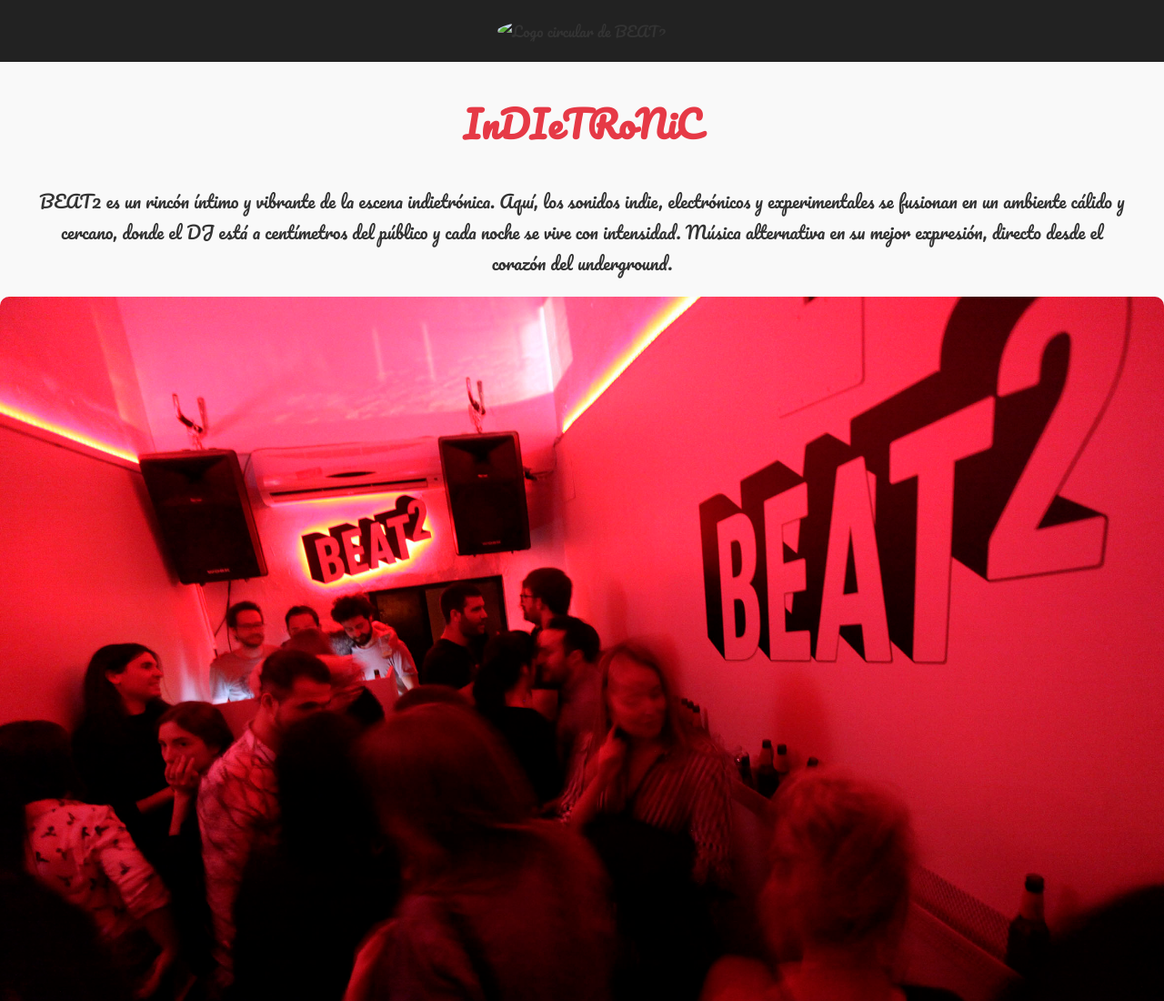
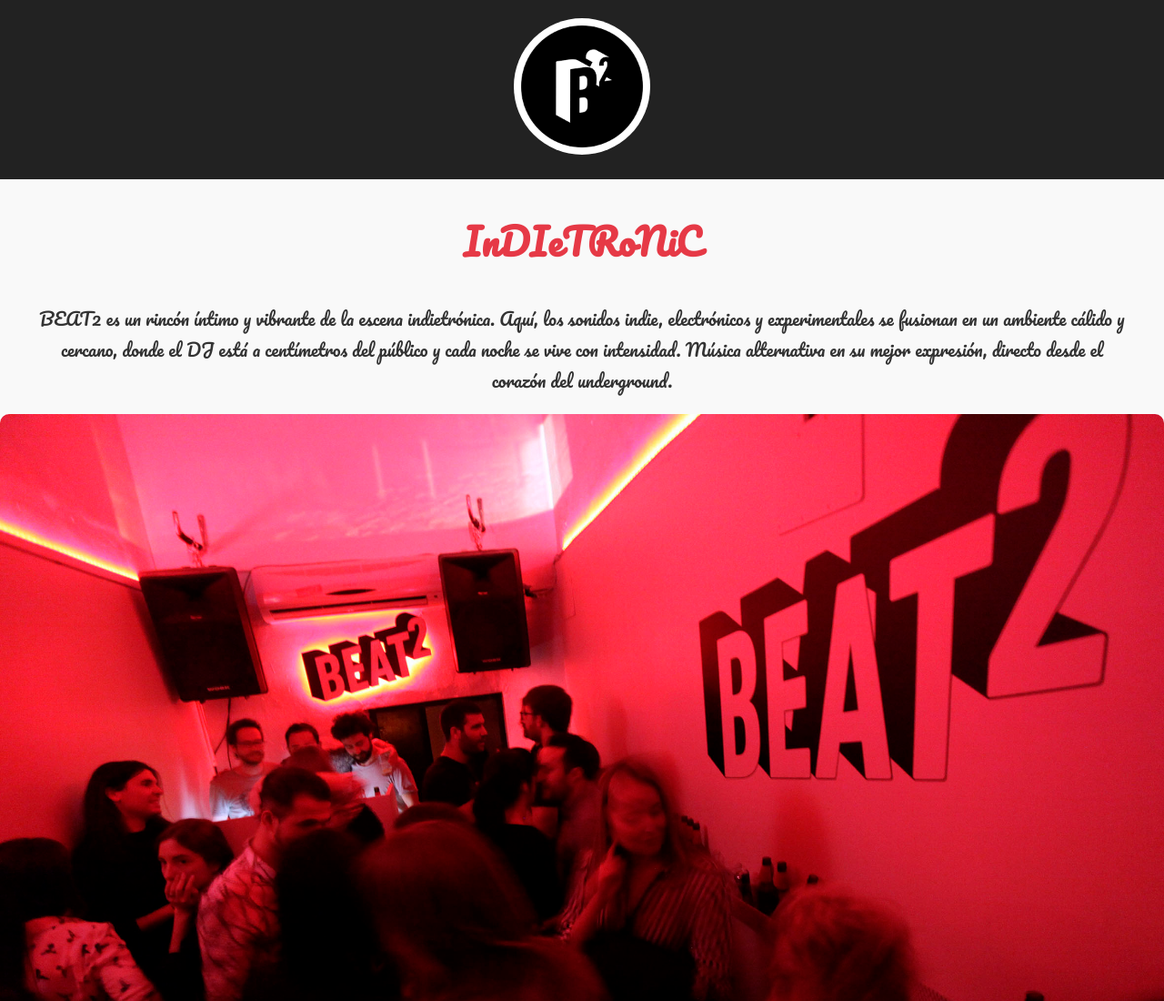
Before and after one commit to abachmon7/beat2club-website, a plain HTML site: page index.html in a window 1280 px wide. Shown: the top 1100 px of the page at 91% size. Drawn offline with Linux system fonts and the light colour scheme.

Commit message:
Update index.html

```diff
--- a/index.html
+++ b/index.html
@@ -10,7 +10,7 @@
 </head>
 <body>
     <header>
-        <img src="assets/image.png" alt="Logo circular de BEAT2" class="logo-circular">
+        <img src="assets/images.png" alt="Logo circular de BEAT2" class="logo-circular">
     </header>
 
     <main>
```
